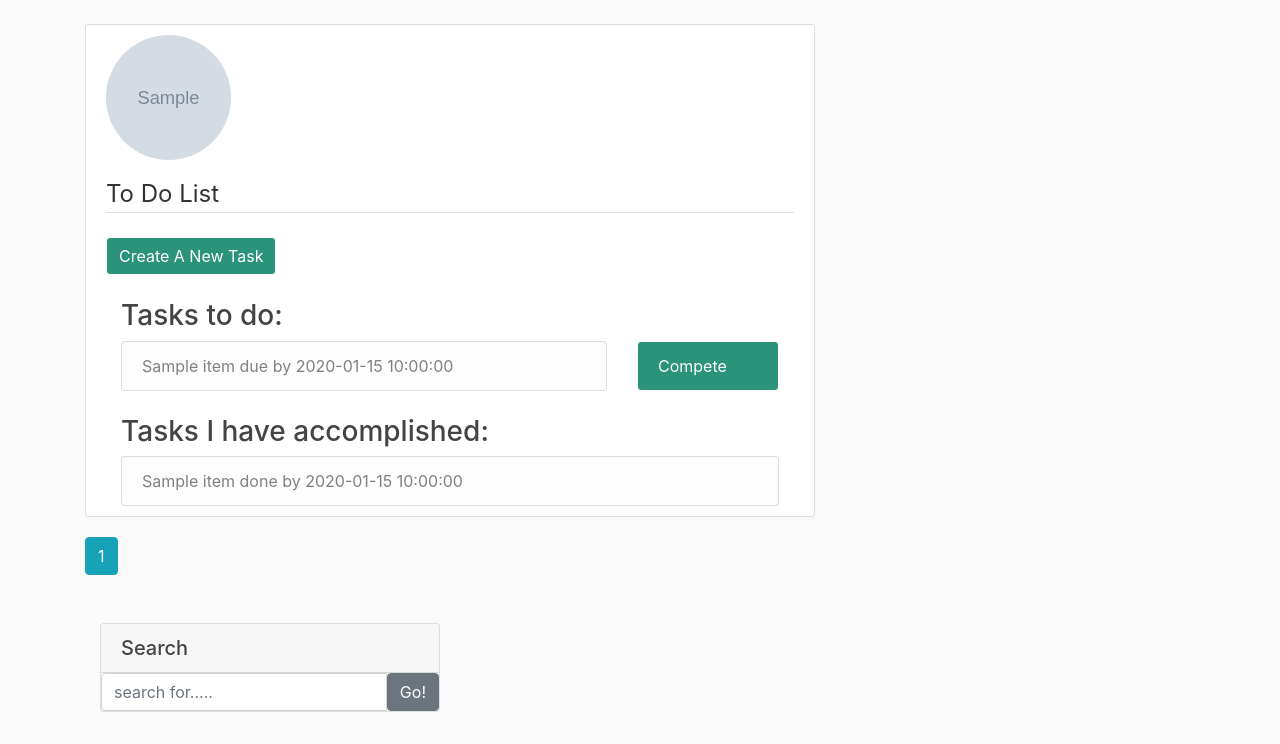
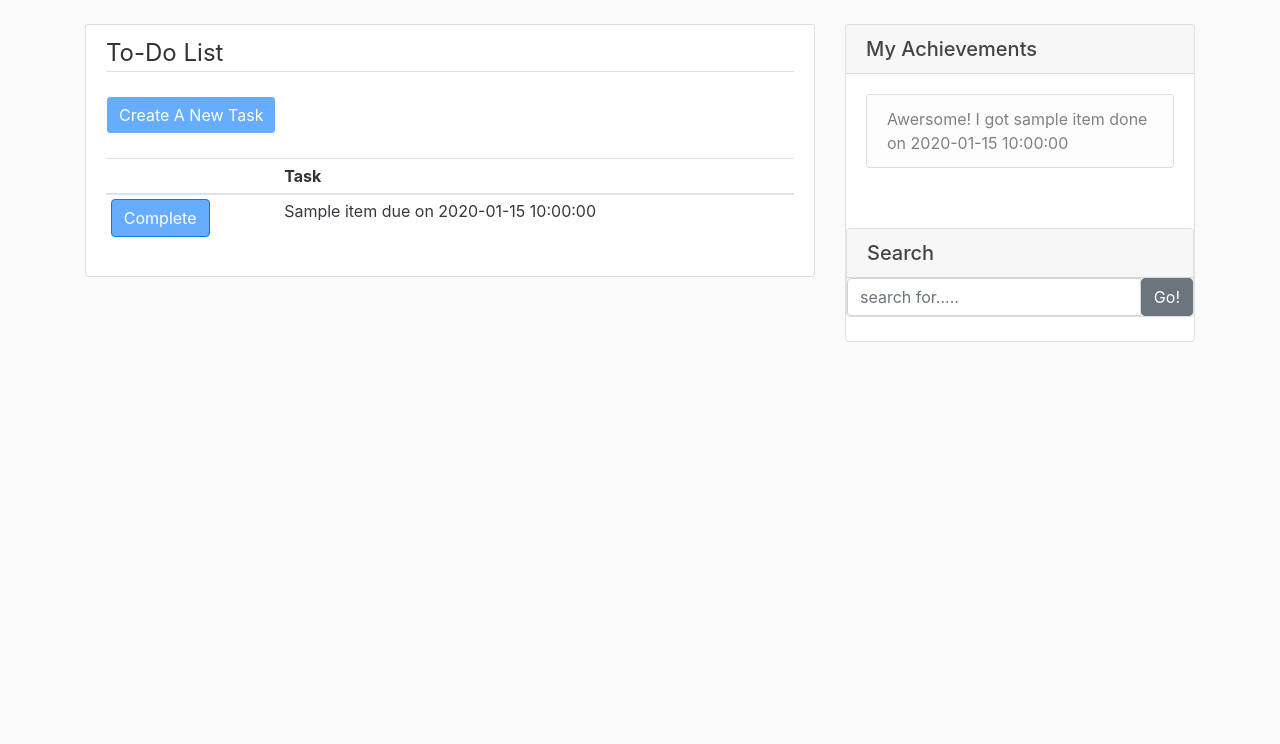
Before and after one commit to Samantha-Kwok/Flask_Website_Productivly, a Python web app: template templates/todo.html in a window 1280 px wide. Shown: the part 56-800 px from the top of the page. Run offline with Jinja, Linux system fonts and the light colour scheme; the template is opened without the code that fills it: most values are stand-ins (such as "Sample title", 1, 10 or a date in 2020); grey boxes marked "Sample" are stand-in pictures; some libraries are stand-ins or nearby versions.

Commit message:
Update todo.html

```diff
--- a/templates/todo.html
+++ b/templates/todo.html
@@ -1,67 +1,44 @@
 {% extends "layout.html" %}
 {% block content %}
     <div class="content-section">
-        <div class="media">
-            <img class="rounded-circle account-img" src="{{ image_file }}">
-            <div  class="media-body">
-                <h2 class="account-heading">{{ current_user.username }}</h2>
-                <p class="text-secondary">{{ current_user.email }}</p>
-            </div>
+        <div>
+            <legend class="border-bottom mb-4">To-Do List</legend>
+            <a href="{{url_for('tasks.new_task')}}" class="btn btn-primary btn-md active border border-white" role="button" aria-pressed="true" style="background-color:#66acff">Create A New Task</a>
         </div>
-            <legend class="border-bottom mb-4">To Do List</legend>
-            <a href="{{url_for('tasks.new_task')}}" class="btn btn-primary btn-md active border border-white" role="button" aria-pressed="true" style="background-color: #2a937a">Create A New Task</a>
-            </br>
-            </br>
+        <br>
             <!----display all the task-->
-            <div class="container">
-                <div class="row">
-                    <h3 class=col-md-8>Tasks to do:</h3>
-                    <br>
-                </div>
-                <div class="row">
-                    {% for incomplete_task in incomplete_tasks.items %}
-                    <div class="col-md-9 ">
-                        <ul class="list-group">
-                            <a href="{{url_for('tasks.your_task_content',task_id=incomplete_task.id)}}" class="list-group-item  list-group-item-action list-group-item-light"> {{ incomplete_task.item}}   due by {{ incomplete_task.end_date}}</a>
-                        </ul>
-                    </div>
-                    <div class="col-md-3">
-                        <div class="list-group">
-                            <a href="{{url_for('tasks.complete',task_id=incomplete_task.id)}}" class="list-group-item list-group-item-action active border border-white" style="background-color: #2a937a">
-                                Compete
-                            </a>
-                        </div>
-                    </div>
-                    {% endfor %}
-                </div>
-                <br>
-            </div>
-            <div class="container">
-                <div class="row">
-                    <h3 class=col-md-8>Tasks I have accomplished: </h3>
-                    <br>
-                </div>
-                <div class="row">
-                    {% for completed_task in completed_tasks.items %}
-                    <div class="col-md-12 ">
-                        <ul class="list-group">
-                            <a href="#" class="list-group-item  list-group-item-action list-group-item-light"> {{ completed_task.item}}  done by {{ completed_task.actual_completion_date}}</a>
-                        </ul>
-                    </div>
-                    {% endfor %}
-                </div>
-            </div>
-        </div>
-        {% for page_num in incomplete_tasks.iter_pages(left_edge=1, right_edge=1, left_current=1, right_current=2) %}
-            {%if page_num %}
-                {%if incomplete_tasks.page== page_num %}
-                <a class="btn btn-info mb-4" href="{{ url_for('tasks.todo', page=page_num)}}">{{page_num}}</a>
-                {% else %}
-                <a class="btn btn-outline-info mb-4" href="{{ url_for('tasks.todo', page=page_num)}}">{{page_num}}</a>
-                {% endif %}
-            {% else %}
-                . . .
-            {% endif %}
-        {% endfor %}
+        <table class="table table-borderless mb-4 table-sm" style="max-width: 750px;">
+            <thead>
+                <tr>
+                <th scope="col"></th>
+                <th scope="col">Task</th>
+                </tr>
+            </thead>
+            <tbody>
+                {% for incomplete_task in incomplete_tasks.items %}
+                <tr>
+                <th scope="row">
+                    <a href="{{url_for('tasks.complete', task_id=incomplete_task.id)}}" role="Button" aria-diabled="True" class="btn btn-primary btn-small" style="background-color: #66acff"> Complete</a>
+                </th>
+                <td>
+                    <a class="text-dark" href="{{url_for('tasks.your_task_content',task_id=incomplete_task.id)}}">{{ incomplete_task.item }} due on {{ incomplete_task.end_date}}</a>
+                </td>
+                </tr>
+                {% endfor %}
+            </tbody>
+        </table>
     </div>
 {% endblock %}
+    {% block sidebarcontent %}
+    <dvi class="card mb-4">
+        <h5 class="card-header">My Achievements</h5>
+        <div class="card-body">
+            {% for completed_task in completed_tasks.items %}
+                <p>
+                <a href="{{url_for('tasks.your_task_content', task_id=completed_task.id )}}" class="list-group-item  list-group-item-action list-group-item-light"> Awersome! I <span class="text-lowercase">
+                got {{ completed_task.item}}  done on {{ completed_task.actual_completion_date}} </span></a>
+                <p>
+            {% endfor %}
+        </div>
+        {% endblock %}
+    </dvi>
```
